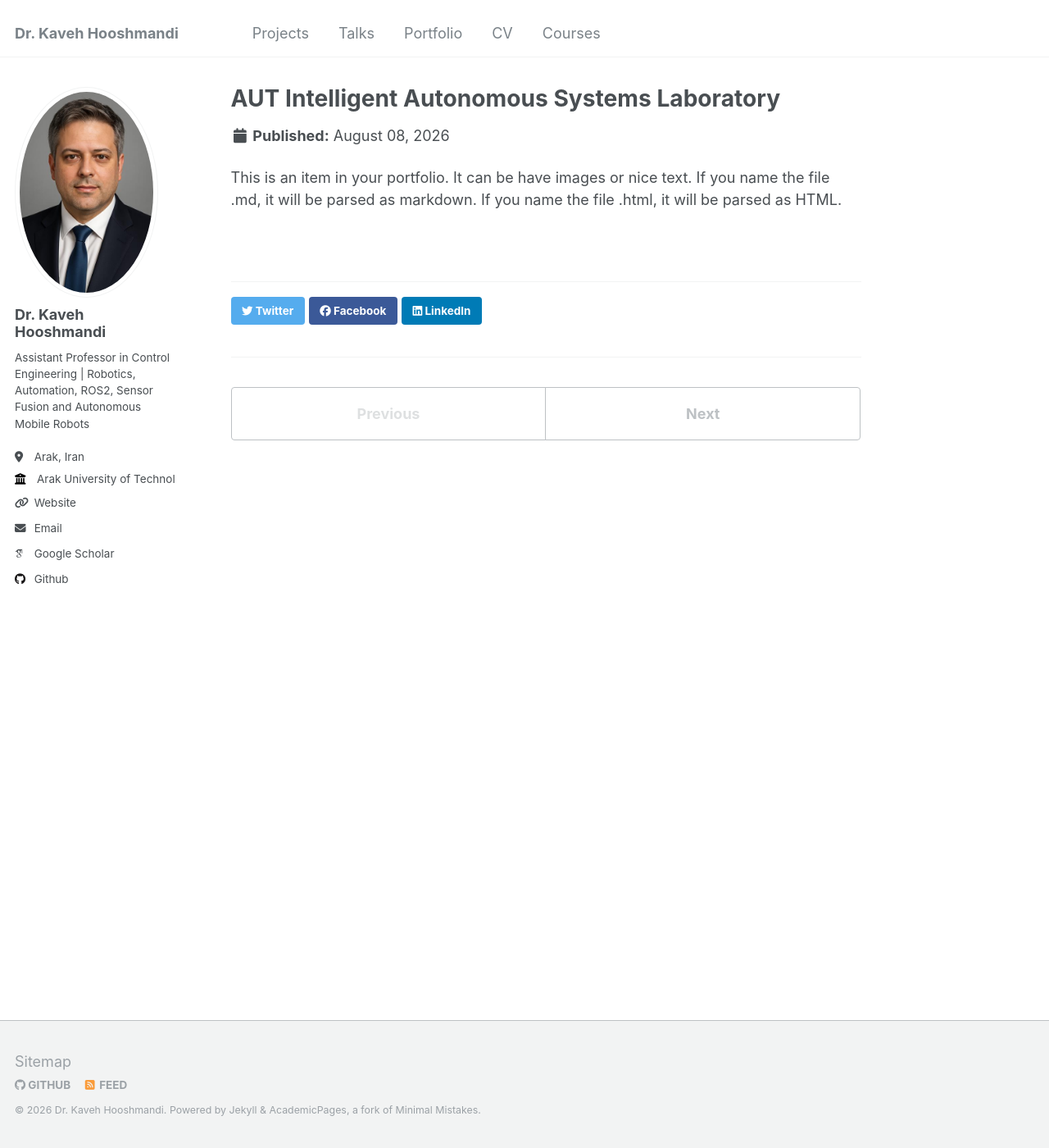
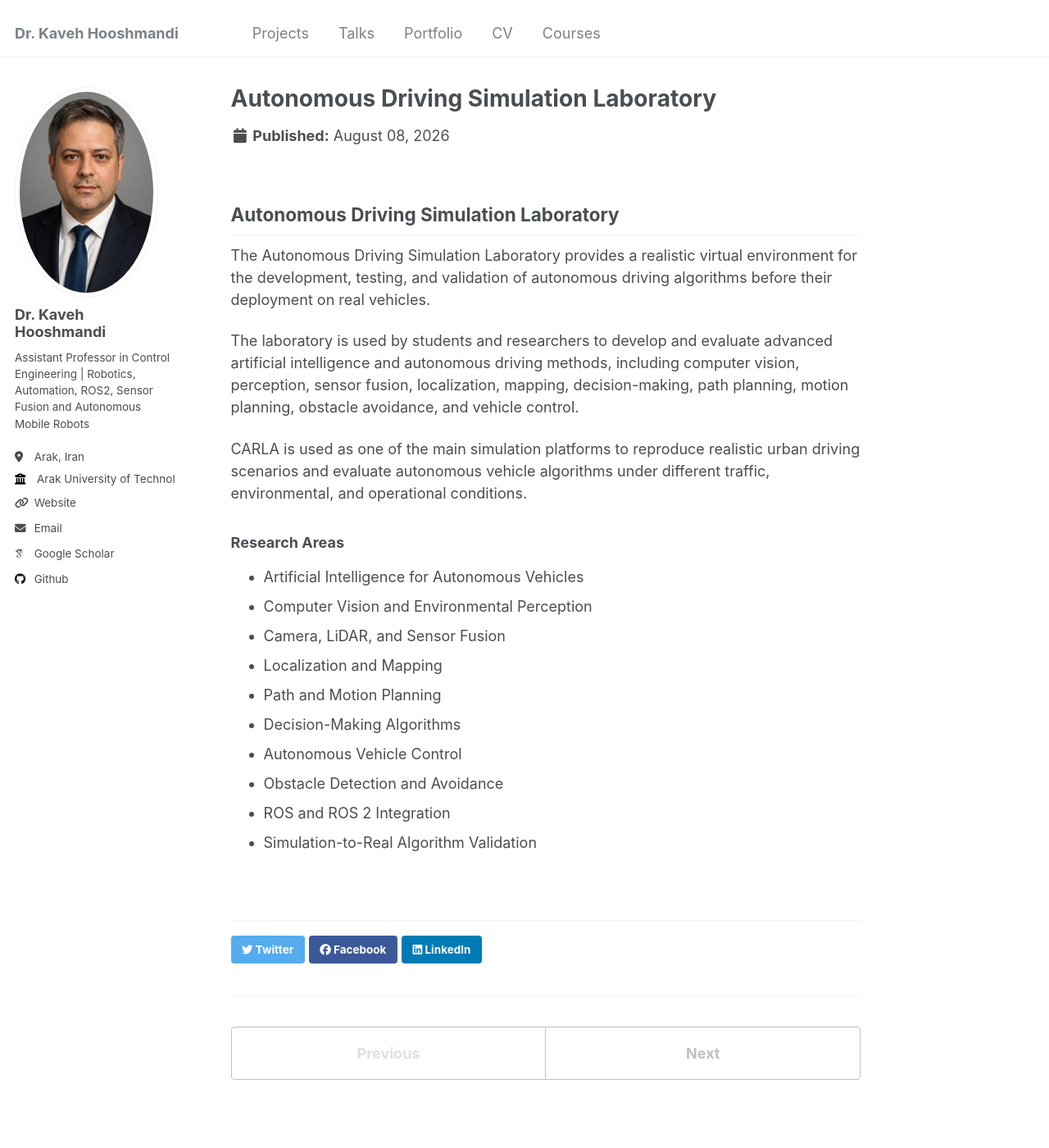
Before and after one commit to kaveh-hooshmandi/kaveh-hooshmandi.github.io, a Jekyll site: the page built from _portfolio/portfolio-1.md, in a window 1280 px wide and 1400 px high. Shown: the whole window at 82% size. Built offline with Jekyll 4.4.1, drawn with Linux system fonts in a browser that asks for light colours; some web fonts are replaced.

Commit message:
Revise portfolio entry for Autonomous Driving Lab
Updated the title and excerpt for the portfolio entry, enhancing the description of the Autonomous Driving Simulation Laboratory and its research areas.

```diff
--- a/_portfolio/portfolio-1.md
+++ b/_portfolio/portfolio-1.md
@@ -1,7 +1,48 @@
 ---
-title: "AUT Intelligent Autonomous Systems Laboratory"
-excerpt: "One of Iran’s top four autonomous vehicle teams, where students develop and implement advanced AI, perception, decision-making, and autonomous driving algorithms on real platforms.<br/><br/><video controls preload='metadata' style='width:100%; max-width:620px; border-radius:8px;'><source src='/files/self-driving-car.mp4' type='video/mp4'></video>"
+title: "Autonomous Driving Simulation Laboratory"
 collection: portfolio
+excerpt: >-
+  A simulation-based laboratory for developing, testing, and validating advanced artificial intelligence algorithms for autonomous vehicles, including perception, sensor fusion, localization, decision-making, path planning, and autonomous control.
+  <br/><br/>
+  <video controls preload="metadata" style="width:100%; max-width:620px; border-radius:8px;">
+    <source src="/files/Carla.mp4" type="video/mp4">
+    Your browser does not support the video tag.
+  </video>
 ---
 
-This is an item in your portfolio. It can be have images or nice text. If you name the file .md, it will be parsed as markdown. If you name the file .html, it will be parsed as HTML.
+<h2>Autonomous Driving Simulation Laboratory</h2>
+
+<p>
+The Autonomous Driving Simulation Laboratory provides a realistic virtual
+environment for the development, testing, and validation of autonomous
+driving algorithms before their deployment on real vehicles.
+</p>
+
+<p>
+The laboratory is used by students and researchers to develop and evaluate
+advanced artificial intelligence and autonomous driving methods, including
+computer vision, perception, sensor fusion, localization, mapping,
+decision-making, path planning, motion planning, obstacle avoidance,
+and vehicle control.
+</p>
+
+<p>
+CARLA is used as one of the main simulation platforms to reproduce realistic
+urban driving scenarios and evaluate autonomous vehicle algorithms under
+different traffic, environmental, and operational conditions.
+</p>
+
+<h3>Research Areas</h3>
+
+<ul>
+  <li>Artificial Intelligence for Autonomous Vehicles</li>
+  <li>Computer Vision and Environmental Perception</li>
+  <li>Camera, LiDAR, and Sensor Fusion</li>
+  <li>Localization and Mapping</li>
+  <li>Path and Motion Planning</li>
+  <li>Decision-Making Algorithms</li>
+  <li>Autonomous Vehicle Control</li>
+  <li>Obstacle Detection and Avoidance</li>
+  <li>ROS and ROS 2 Integration</li>
+  <li>Simulation-to-Real Algorithm Validation</li>
+</ul>
```
